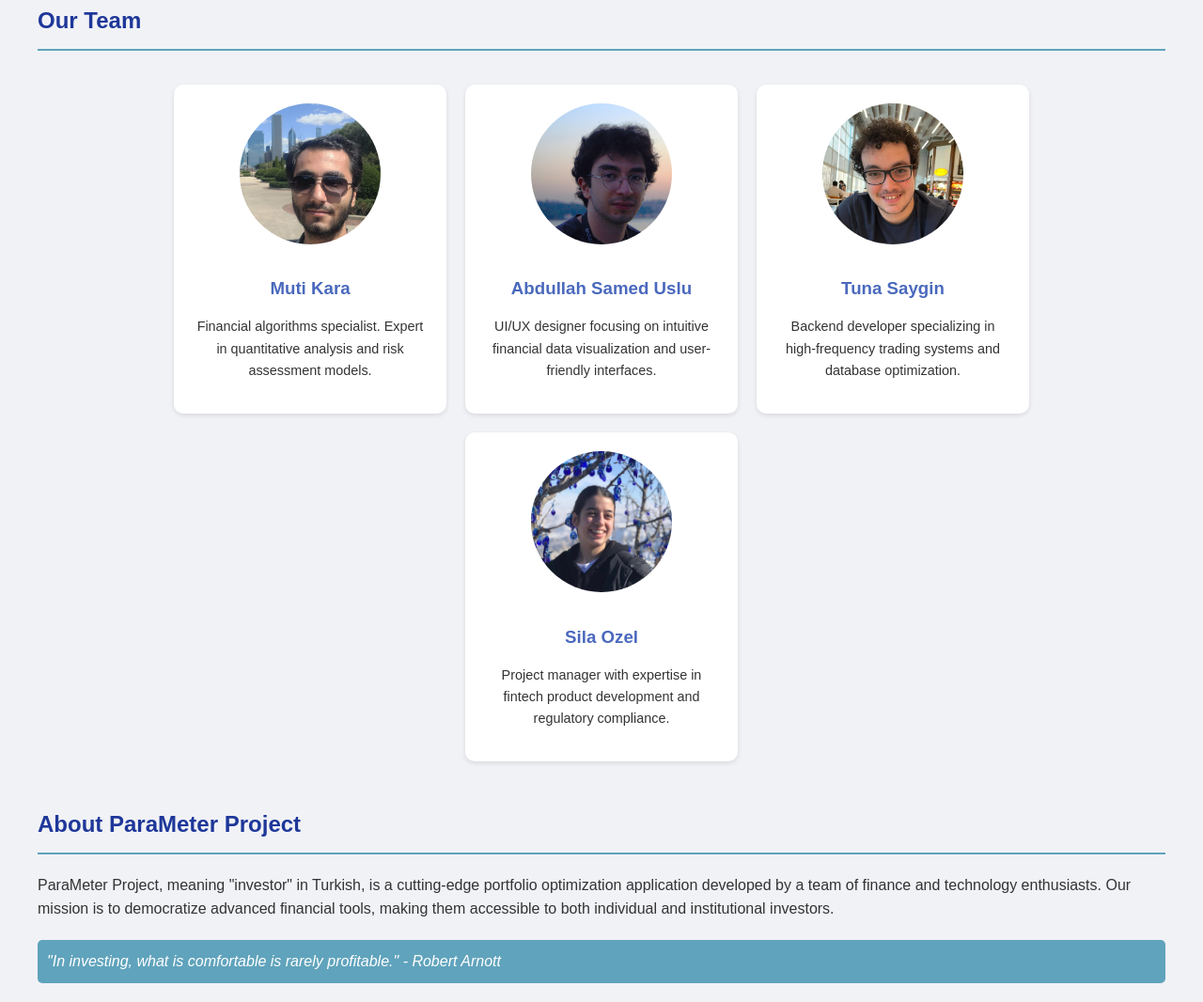
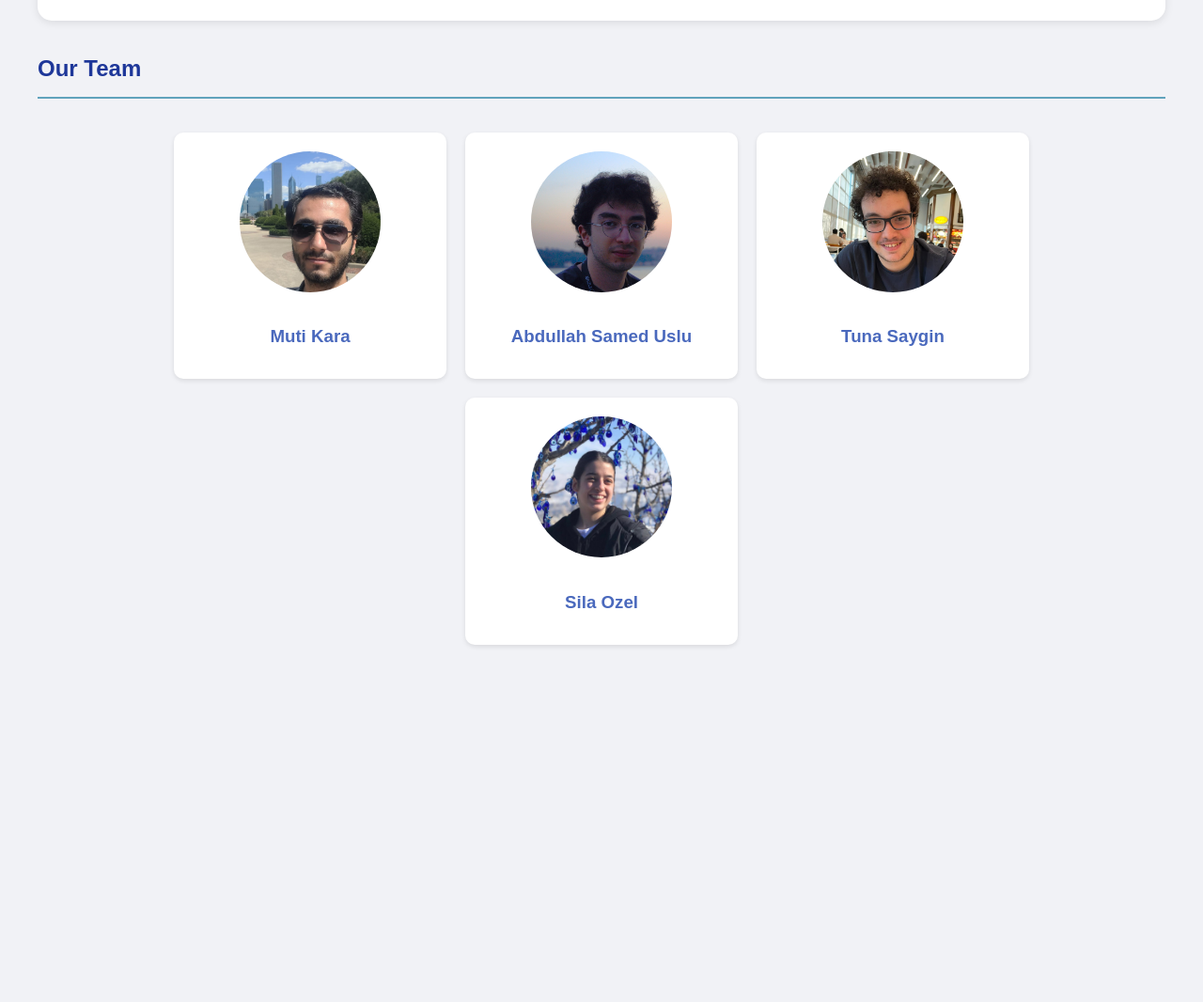
Before and after one commit to Parameter-Project/Parameter-Project.github.io, a plain HTML site: page index.html in a window 1280 px wide. Shown: the part 796-1862 px from the top of the page at 94% size. After the commit the page ends 1498 px from the top, so only its background shows below. Drawn offline with Linux system fonts and the light colour scheme.

Commit message:
remove team explanations; remove about section; correct project description

```diff
--- a/index.html
+++ b/index.html
@@ -148,7 +148,6 @@
                     <li><a href="#home">Home</a></li>
                     <li><a href="#reports">Reports</a></li>
                     <li><a href="#team">Our Team</a></li>
-                    <li><a href="#about">About</a></li>
                 </ul>
             </nav>
         </div>
@@ -157,7 +156,7 @@
     <main class="container">
         <section id="home">
             <h2>Welcome to ParaMeter Project</h2>
-            <p>ParaMeter Project is an innovative finance application designed to revolutionize portfolio optimization. Our goal is to empower investors with advanced algorithms and user-friendly interfaces to make informed financial decisions.</p>
+            <p>ParaMeter project is a customizable portfolio optimization tool that utilizes machine learning models. Users can choose among various machine learning algorithms, integrate their data source to train our models, set their risk and return preferences, create their custom features, or choose from a predefined set of features to customize the optimization process. ParaMeter Project will give flexibility to the users, and it will have a user-friendly interface, which will spare them from writing code or dealing with technical details.</p>
             <div class="finance-detail">
                 "The best investment you can make is in yourself." - Warren Buffett
             </div>
@@ -182,31 +181,23 @@
                 <div class="team-member">
                     <img src="/Muti Kara Photo.jpeg" alt="Muti Kara">
                     <h3>Muti Kara</h3>
-                    <p>Financial algorithms specialist. Expert in quantitative analysis and risk assessment models.</p>
+                    <!--<p>Financial algorithms specialist. Expert in quantitative analysis and risk assessment models.</p>-->
                 </div>
                 <div class="team-member">
                     <img src="/Samet Uslu Photo.jpeg" alt="Abdullah Samed Uslu">
                     <h3>Abdullah Samed Uslu</h3>
-                    <p>UI/UX designer focusing on intuitive financial data visualization and user-friendly interfaces.</p>
+                    <!--<p>UI/UX designer focusing on intuitive financial data visualization and user-friendly interfaces.</p>-->
                 </div>
                 <div class="team-member">
                     <img src="/Tuna Saygin Photo.jpeg" alt="Tuna Saygin">
                     <h3>Tuna Saygin</h3>
-                    <p>Backend developer specializing in high-frequency trading systems and database optimization.</p>
+                    <!--<p>Backend developer specializing in high-frequency trading systems and database optimization.</p>-->
                 </div>
                 <div class="team-member">
                     <img src="/Sila Ozel Photo.jpeg" alt="Sila Ozel">
                     <h3>Sila Ozel</h3>
-                    <p>Project manager with expertise in fintech product development and regulatory compliance.</p>
+                    <!--<p>Project manager with expertise in fintech product development and regulatory compliance.</p>-->
                 </div>
-            </div>
-        </section>
-
-        <section id="about">
-            <h2>About ParaMeter Project</h2>
-            <p>ParaMeter Project, meaning "investor" in Turkish, is a cutting-edge portfolio optimization application developed by a team of finance and technology enthusiasts. Our mission is to democratize advanced financial tools, making them accessible to both individual and institutional investors.</p>
-            <div class="finance-detail">
-                "In investing, what is comfortable is rarely profitable." - Robert Arnott
             </div>
         </section>
     </main>
```
